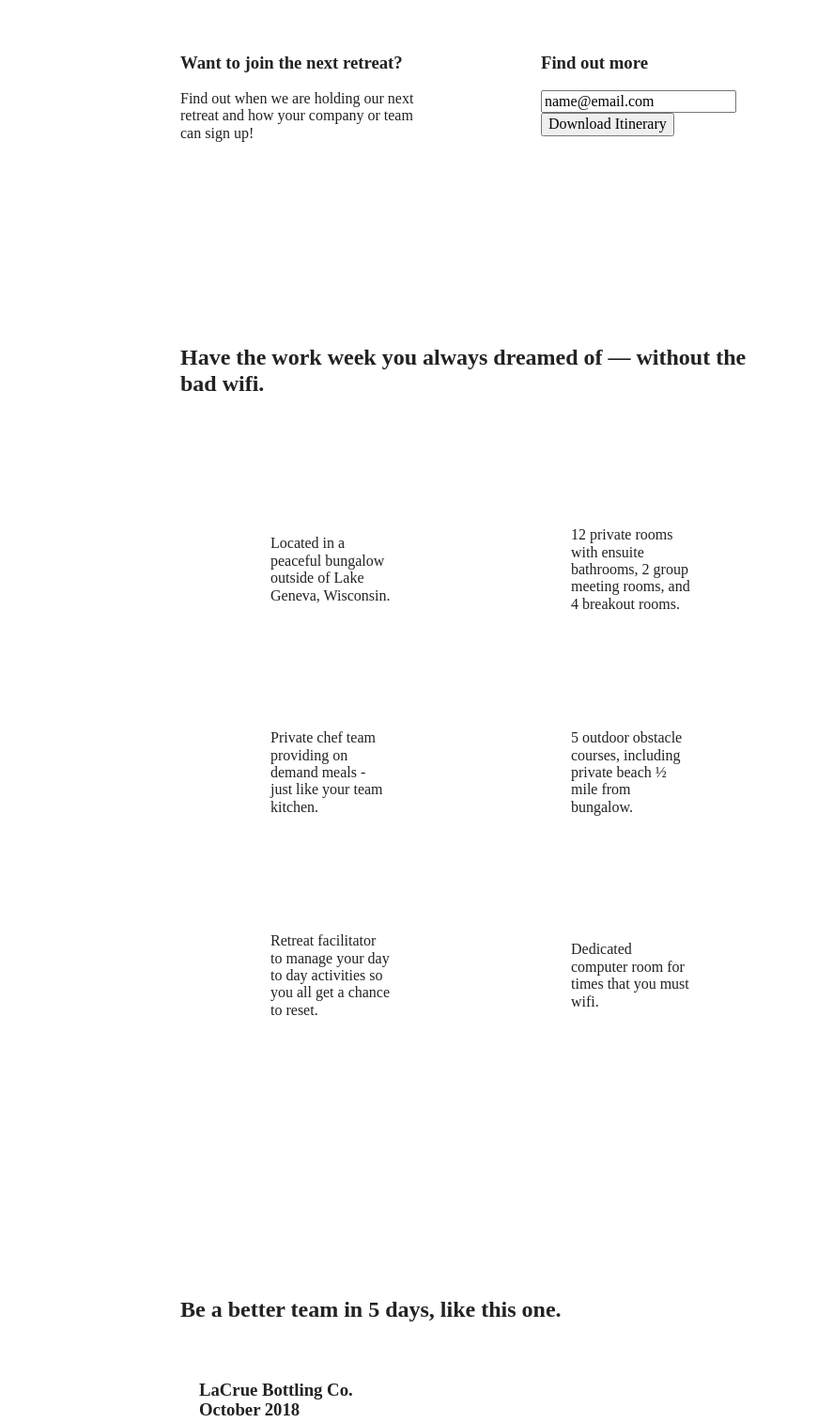
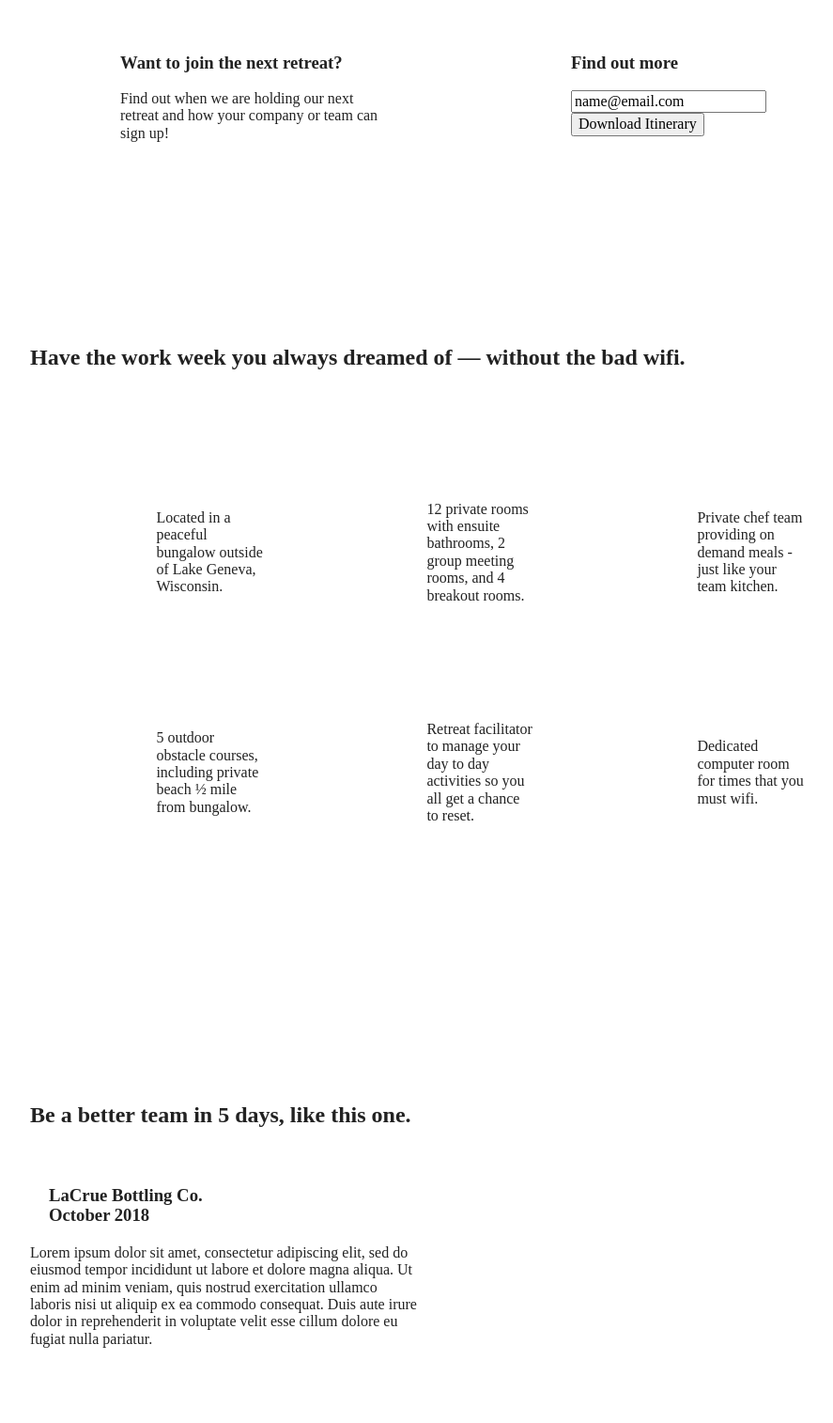
Before and after one commit to huntscato/unplugged, a website built with Parcel: page index.html in a window 1280 px wide. Shown: the part 484-1998 px from the top of the page at 94% size, without its empty margins (128-1015 px from the left). Built offline with nearby package versions, Linux system fonts and the light colour scheme.

Commit message:
Added media query for Tablet and Desktop

```diff
--- a/css/main.css
+++ b/css/main.css
@@ -467,6 +467,52 @@ aside {
 }
 @media only screen and (min-width: 1200px) {
   /* Desktop Styles Here */
+
+  .content-wrapper {
+    max-width: 960px;
+  }
+
+  .hero-area h1 {
+    width: 60%;
+  }
+
+  aside .content-wrapper {
+    justify-content: space-around;
+  }
+
+  aside .content-wrapper .form-description,
+  aside .content-wrapper .form {
+    width: 30%;
+  }
+
+  .features h2 {
+    width: 90%;
+  }
+
+  .features article {
+    flex-basis: 30%;
+  }
+
+  .reviews article div {
+    width: 43%;
+  }
+
+  /* ==========================================================================
+     About Page
+     ========================================================================== */
+
+  .mission h2, .contact-section .content-wrapper h2 {
+    width: 100%;
+  }
+
+   /* ==========================================================================
+  FAQ Page
+  ========================================================================== */
+
+  .faq h2 {
+    width: 100%;
+  }
+
 }
 
 /* ==========================================================================
```
